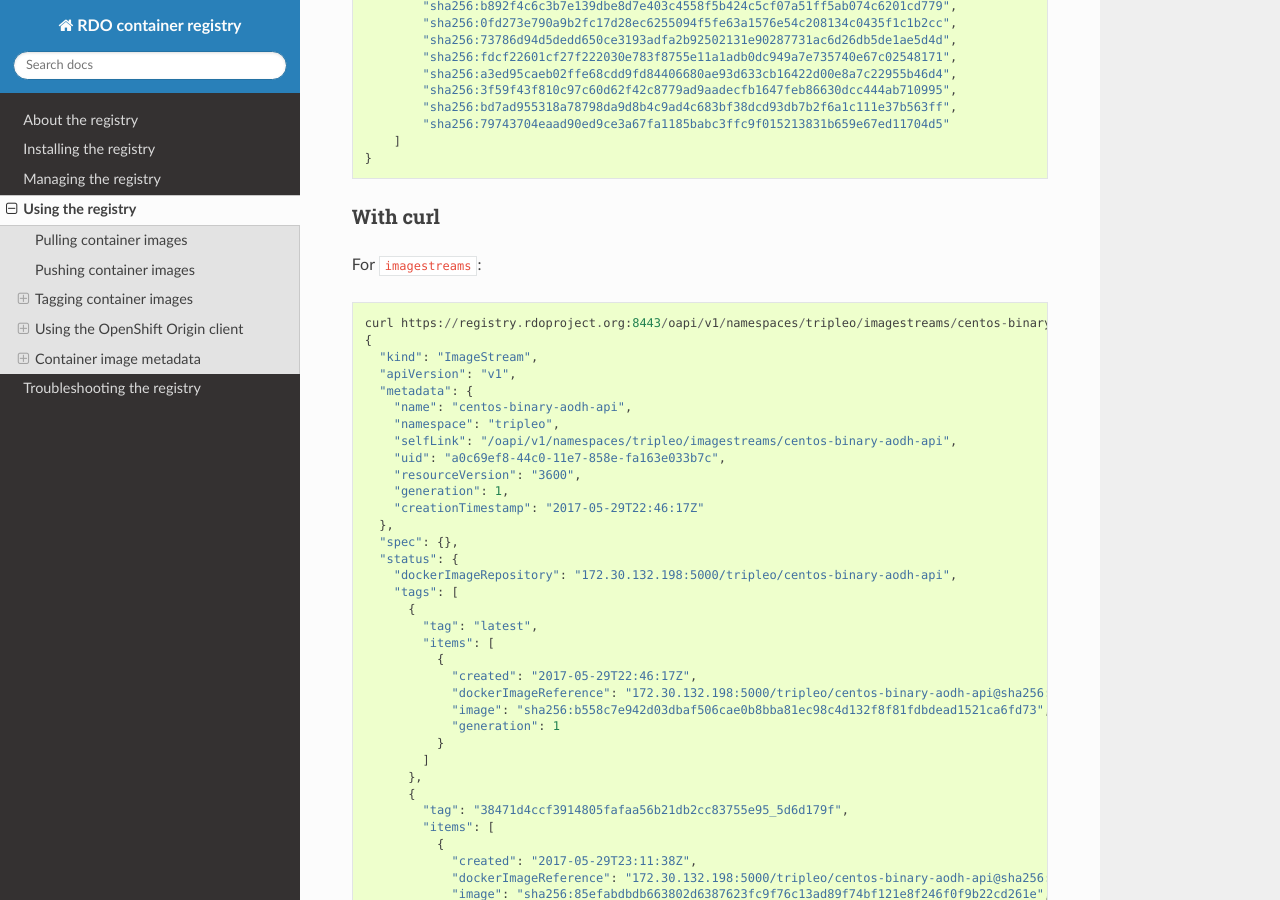
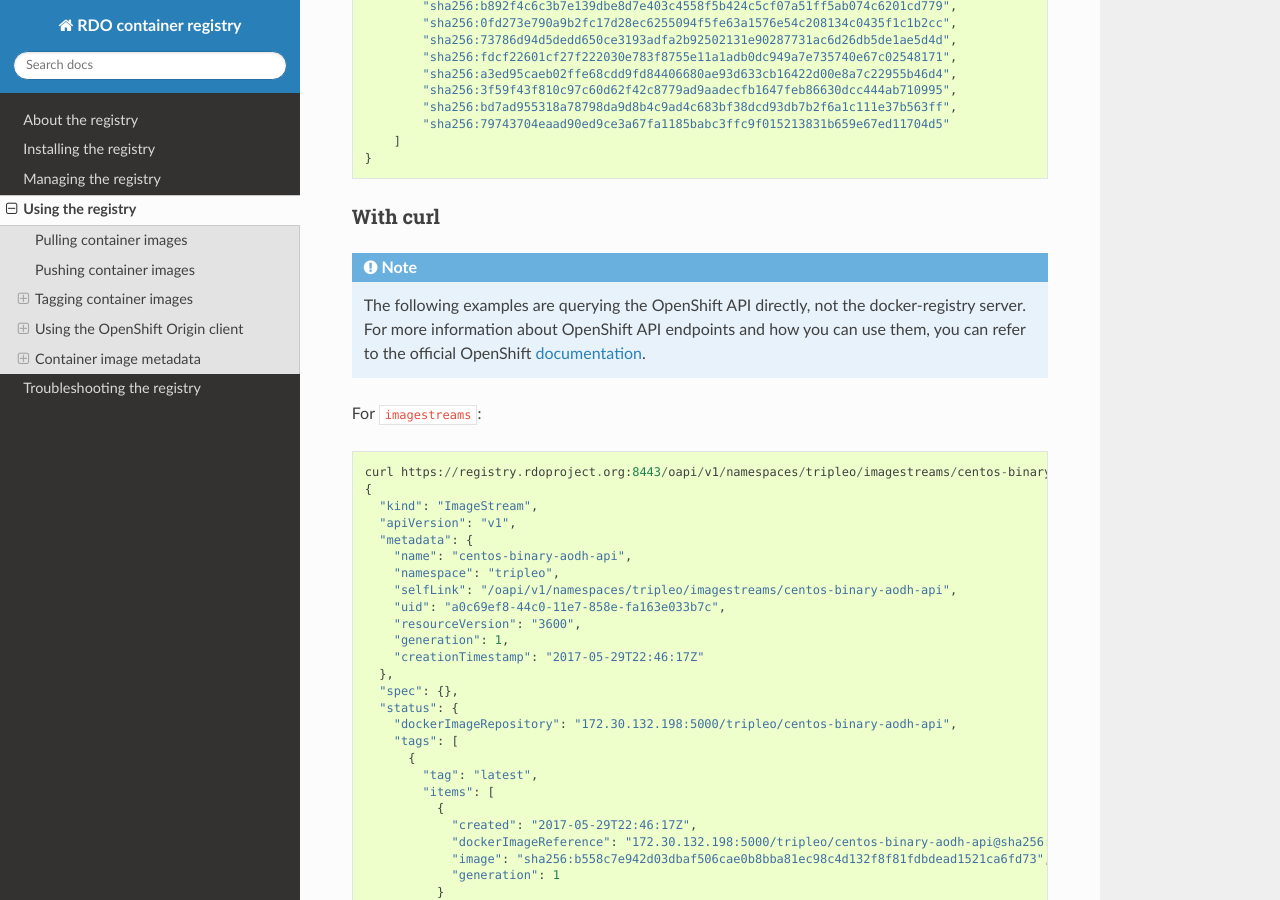
Before and after one commit to rdo-infra/rdo-container-registry, a Sphinx documentation site: the page built from doc/source/using.rst, in a window 1280 px wide and 900 px high, scrolled down 5662 px. Built offline with Sphinx 7.4.7 and the Read the Docs theme 2.0.0, drawn with Linux system fonts in a browser that asks for light colours; the version number could not be read and is left out.

Commit message:
Add note about using OpenShift API endpoints
Change-Id: I5f449416c7fea99249fe25043f147eb899c26b98

```diff
--- a/doc/source/using.rst
+++ b/doc/source/using.rst
@@ -294,6 +294,13 @@ the image first::
 
 With curl
 ~~~~~~~~~
+
+.. note:: The following examples are querying the OpenShift API directly, not
+          the docker-registry server.
+          For more information about OpenShift API endpoints and how you can
+          use them, you can refer to the official OpenShift documentation_.
+
+.. _documentation: https://docs.openshift.com/container-platform/3.5/rest_api/openshift_v1.html
 
 For ``imagestreams``::
 
```
